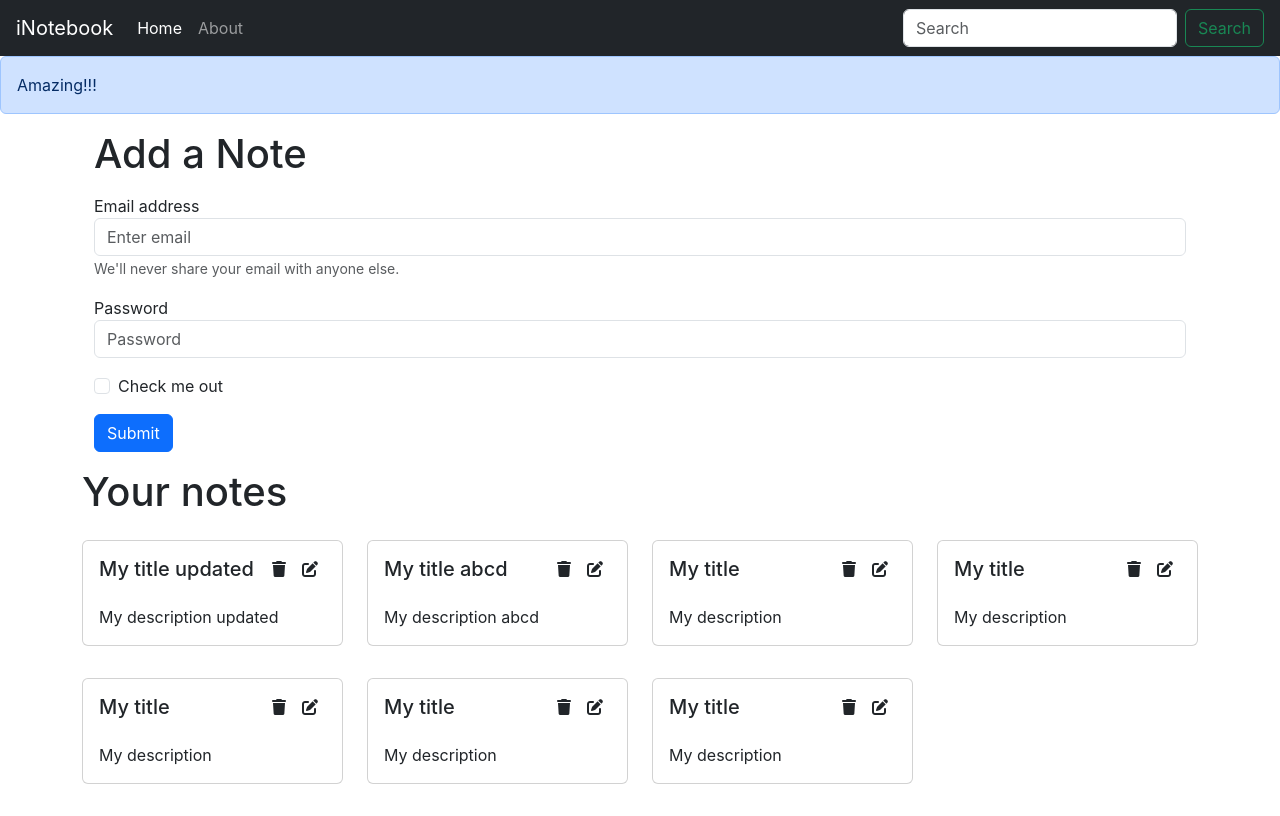
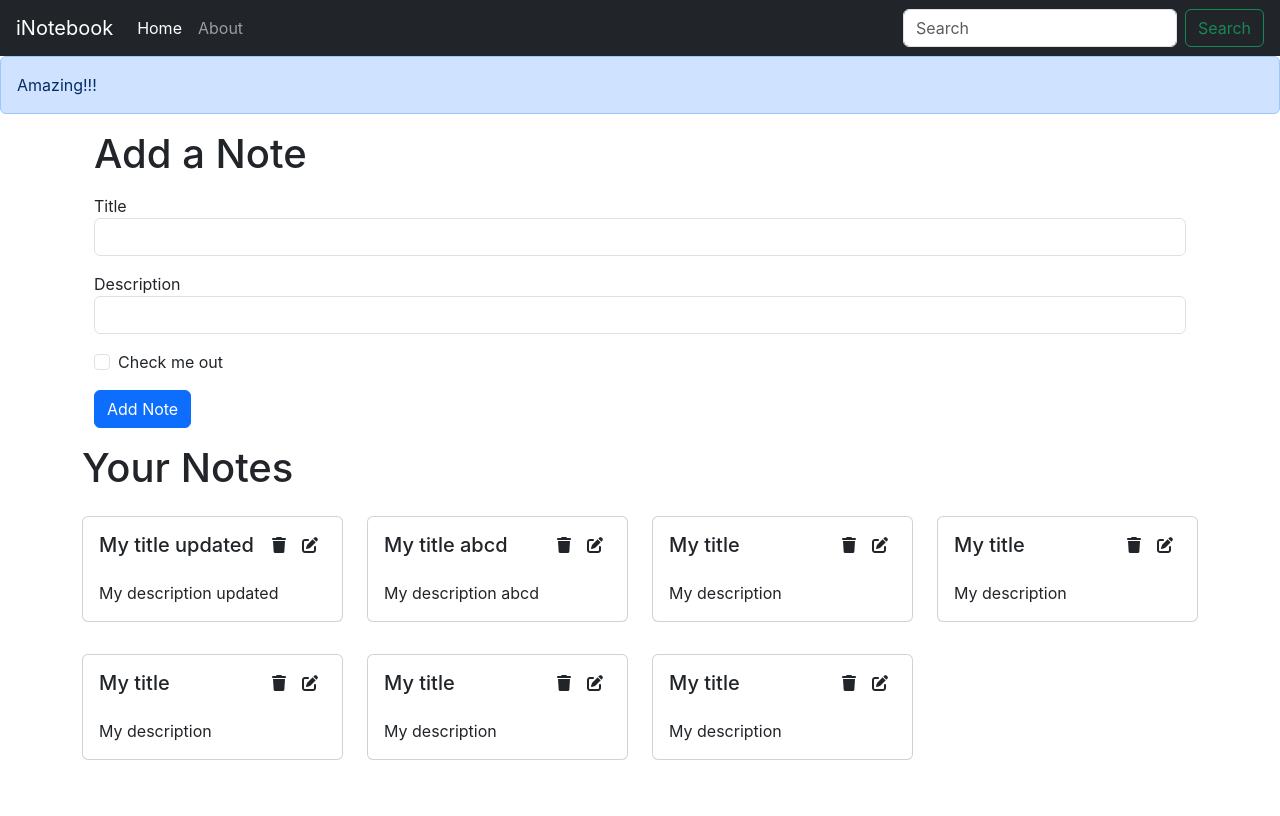
Before and after one commit to Adeshppp/inotebook, a React (Create React App) app: page / in a window 1280 px wide. Built offline with nearby package versions, Linux system fonts and the light colour scheme.

Commit message:
Adding functionality to add notes in frontend.

```diff
--- a/src/components/AddNote.js
+++ b/src/components/AddNote.js
@@ -1,25 +1,42 @@
 import React from 'react'
+import { useContext } from "react";
+import noteContext from "../context/notes/noteContext";
+import { useState } from 'react';
 
 function AddNote() {
+    const context = useContext(noteContext);
+    const { addNote } = context;
+    const [note, setNote] = useState({ title: "", description: "", tag: "default" })
+
+    const handleOnClick = (e) => {
+        e.preventDefault();// preventing from reloading the page
+        addNote(note.title, note.description, note.tag);
+    }
+
+    // ... is spread operator
+    // means keep tha values which are there in note object and add/overwrite properties listed next.
+    const handleOnChnage = (e) => {
+        setNote({ ...note, [e.target.name]: e.target.value })//changing event should change to its value
+    }
+
     return (
         <div>
             <div className="container my-3">
                 <h1>Add a Note </h1>
                 <form>
                     <div className="form-group my-3">
-                    <label htmlFor="exampleInputEmail1">Email address</label>
-                    <input type="email" className="form-control" id="exampleInputEmail1" aria-describedby="emailHelp" placeholder="Enter email" />
-                    <small id="emailHelp" className="form-text text-muted">We'll never share your email with anyone else.</small>
+                        <label htmlFor="title">Title</label>
+                        <input type="text" className="form-control" onChange={handleOnChnage} id="title" name="title" aria-describedby="emailHelp" />
                     </div>
                     <div className="form-group my-3">
-                    <label htmlFor="exampleInputPassword1">Password</label>
-                    <input type="password" className="form-control" id="exampleInputPassword1" placeholder="Password" />
+                        <label htmlFor="description">Description</label>
+                        <input type="text" className="form-control" onChange={handleOnChnage} id="description" name="description" />
                     </div>
                     <div className="form-check my-3">
                         <input type="checkbox" className="form-check-input" id="exampleCheck1" />
                         <label className="form-check-label" htmlFor="exampleCheck1">Check me out</label>
                     </div>
-                <button type="submit" className="btn btn-primary">Submit</button>
+                    <button type="submit" className="btn btn-primary" onClick={handleOnClick}>Add Note</button>
                 </form>
             </div>
 
--- a/src/components/Alert.js
+++ b/src/components/Alert.js
@@ -2,7 +2,7 @@
 
 // export const Alert = (props) => {
 //   return (
-//     <div class="alert alert-primary" role="alert">
+//     <div className="alert alert-primary" role="alert">
 //       {props.message}
 //     </div>
 //   );
@@ -13,7 +13,7 @@ import React from 'react'
 
 const Alert = (props) => {
   return (
-    <div class="alert alert-primary" role="alert">
+    <div className="alert alert-primary" role="alert">
       {props.message}
       Amazing!!!
     </div>
--- a/src/components/Notes.js
+++ b/src/components/Notes.js
@@ -11,7 +11,7 @@ const Notes = () => {
     <>
       <AddNote />
       <div className="row my-3">
-        <h1>Your notes</h1>
+        <h1>Your Notes</h1>
         {notes.map((note) => {
           return <NoteItem key={note._id} note={note} />;
         })}
--- a/src/context/notes/NoteState.js
+++ b/src/context/notes/NoteState.js
@@ -2,7 +2,7 @@ import { useState } from "react";
 import NoteContext from "./noteContext";
 
 const NoteState = (props)=>{
-    const notesInitial =[
+    let notesInitial =[
         {
           "_id": "63f8adb3c564b32089e7cd34",
           "user": "63f8943bdc6315def59db027",
@@ -71,16 +71,17 @@ const NoteState = (props)=>{
     // Add a note
     const addNote = (title,description,tag)=>{
         // to do api call
+        console.log("Adding a new note")
         const note={
             "_id": "63fa70d76e0c2a7d3bf25920",
             "user": "63f8943bdc6315def59db027",
-            "title": "added",
-            "description": "added",
-            "tag": "personal",
+            "title": title,
+            "description": description,
+            "tag": tag,
             "date": "2023-02-25T20:34:31.871Z",
             "__v": 0
           };
-        setNotes(notes.push(note))
+        setNotes(notes.concat(note))//.concat returns new array
     }
 
     // delete a note
```
Lines whose indentation alone changed are shown as unchanged.
